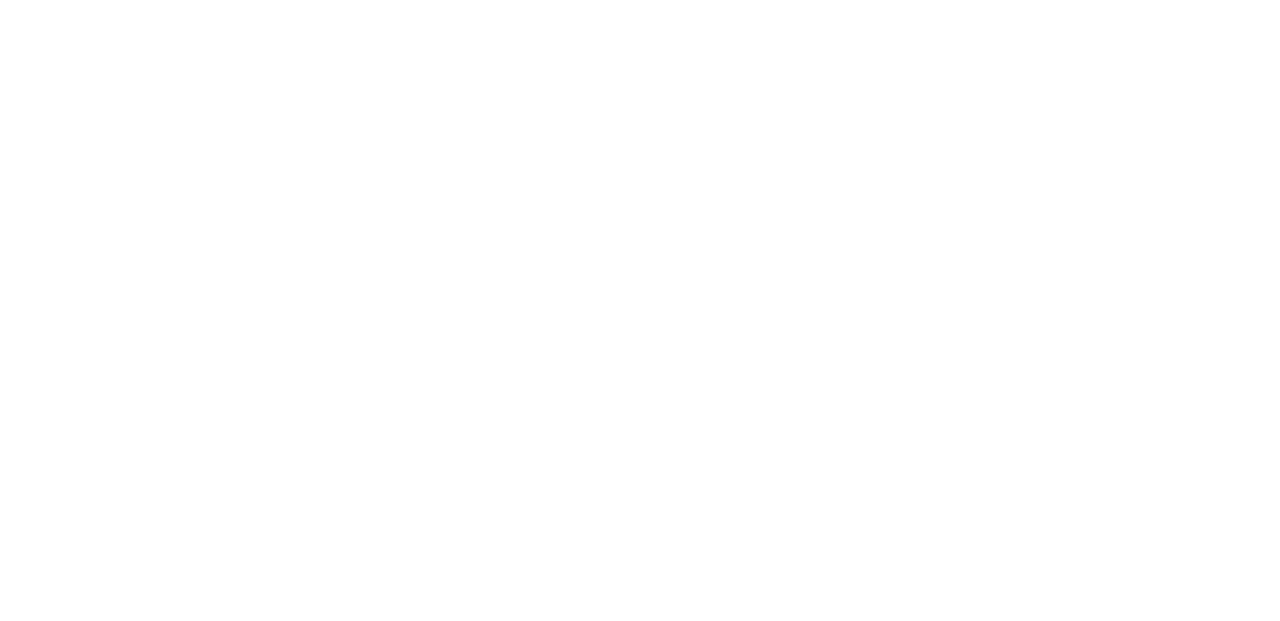
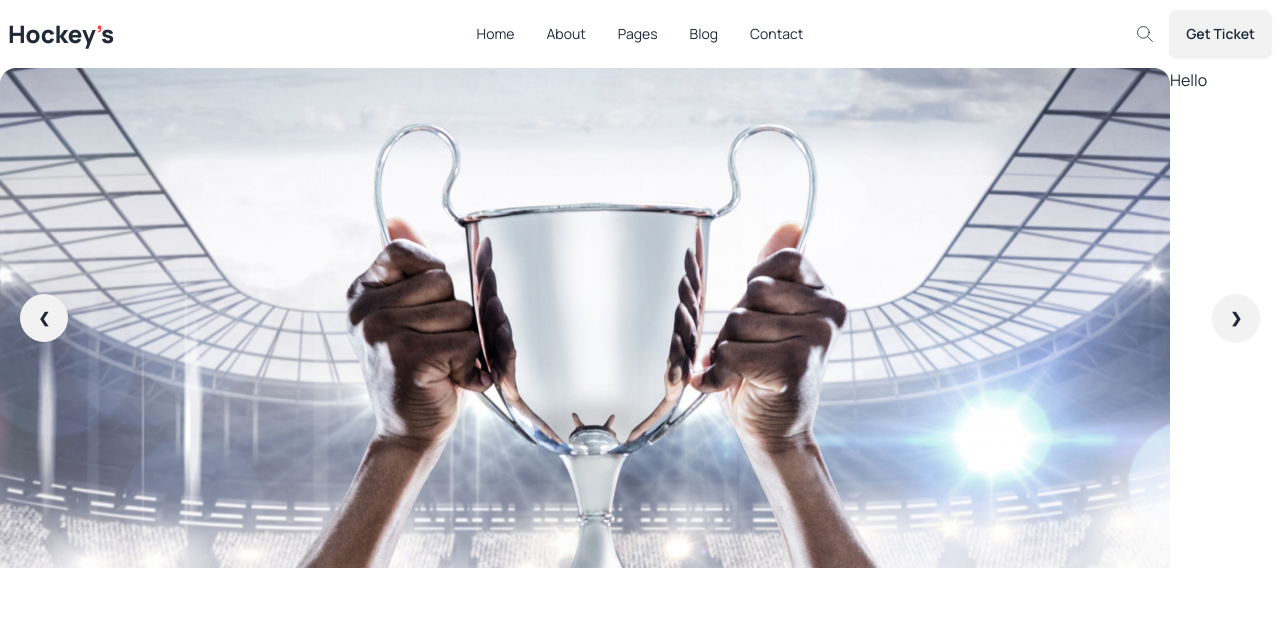
Before and after one commit to Biplob-1/programming-hero-B9A3-tailwind, a plain HTML site: page index.html in a window 1280 px wide. Drawn offline with nearby package versions, Linux system fonts and the light colour scheme.

Commit message:
header section compleate

```diff
--- a/css/styles.css
+++ b/css/styles.css
@@ -0,0 +1,4 @@
+/* common styles */
+body{
+    font-family: 'Manrope', sans-serif;
+}
--- a/index.html
+++ b/index.html
@@ -10,7 +10,7 @@
     <!-- Google fonts Poppins -->
     <link rel="preconnect" href="https://fonts.googleapis.com">
     <link rel="preconnect" href="https://fonts.gstatic.com" crossorigin>
-    <link href="https://fonts.googleapis.com/css2?family=Poppins:wght@400;600;700;800&display=swap" rel="stylesheet">
+    <link href="https://fonts.googleapis.com/css2?family=Manrope:wght@400;500;600;700;800&display=swap" rel="stylesheet">
     <!-- Custome Tailwind CSS -->
     <script>
         tailwind.config = {
@@ -18,6 +18,15 @@
             extend: {
               colors: {
                 clifford: '#da373d',
+                'custom-dark': '#131318',
+                'custom-red': '#FF4240',
+                'custom-purple': '#424247',
+                'white-60': 'rgba(255, 255, 255, 0.6)',
+                'custom-opacity-60': 'rgba(19, 19, 24, 0.6)',
+                'custom-opacity-50': 'rgba(19, 19, 24, 0.5)',
+                'custom-opacity-40': 'rgba(19, 19, 24, 0.4)',
+                'custom-opacity-30': 'rgba(19, 19, 24, 0.3)',
+
               }
             }
           }
@@ -28,8 +37,77 @@
 </head>
 <body>
     <!-- header section -->
-    <header>
+    <header class="lg:container lg:mx-auto">
+        <!-- navbar -->
+        <nav>
+            <div class="navbar bg-base-100">
+                <div class="navbar-start">
+                  <div class="dropdown">
+                    <div tabindex="0" role="button" class="btn btn-ghost lg:hidden">
+                      <svg xmlns="http://www.w3.org/2000/svg" class="h-5 w-5" fill="none" viewBox="0 0 24 24" stroke="currentColor"><path stroke-linecap="round" stroke-linejoin="round" stroke-width="2" d="M4 6h16M4 12h8m-8 6h16" /></svg>
+                    </div>
+                    <ul tabindex="0" class="menu menu-sm dropdown-content mt-3 z-[1] p-2 shadow bg-base-100 rounded-box w-52">
+                      <li><a>Home</a></li>
+                      <li><a>About</a></li>
+                      <li><a>Pages</a></li>
+                      <li><a>Blog</a></li>
+                      <li><a>Contact</a></li>
+                    </ul>
+                  </div>
+                  <a class="text-2xl font-extrabold">Hockey<span class="text-custom-red">’</span>s</a>
+                </div>
+                <div class="navbar-center hidden lg:flex">
+                  <ul class="menu menu-horizontal px-1">
+                    <li><a>Home</a></li>
+                      <li><a>About</a></li>
+                      <li><a>Pages</a></li>
+                      <li><a>Blog</a></li>
+                      <li><a>Contact</a></li>
+                  </ul>
+                </div>
+                <div class="navbar-end">
+                    <button class="btn btn-ghost btn-circle">
+                        <svg xmlns="http://www.w3.org/2000/svg" class="h-5 w-5" fill="none" viewBox="0 0 24 24" stroke="currentColor"><path stroke-linecap="round" stroke-linejoin="round" stroke-width="1" d="M21 21l-6-6m2-5a7 7 0 11-14 0 7 7 0 0114 0z" /></svg>
+                      </button>
+                  <a class="btn">Get Ticket</a>
+                </div>
+              </div>
+        </nav>
+        <!-- Carousel / Slider -->
+        <div class="carousel w-full lg:h-[500px]">
+            <!-- slider one -->
+            <div id="slide1" class="carousel-item relative w-full">
+                <div class=" flex flex-col lg:flex-row">
+                    <div>
+                        <img src="images/1.png" class="w-full" />
+                    </div>
+                    <div>
+                        <h3>Hello</h3>
+                    </div>
+                </div>
 
+              <div class="absolute flex justify-between transform -translate-y-1/2 left-5 right-5 top-1/2">
+                <a href="#slide2" class="btn btn-circle">❮</a>
+                <a href="#slide2" class="btn btn-circle">❯</a>
+              </div>
+            </div>
+            <!-- slider two -->
+            <div id="slide2" class="carousel-item relative w-full">
+                <div class=" flex flex-col lg:flex-row">
+                    <div>
+                        <img src="images/1.png" class="w-full" />
+                    </div>
+                    <div>
+                        <h3>Hello</h3>
+                    </div>
+                </div>
+
+              <div class="absolute flex justify-between transform -translate-y-1/2 left-5 right-5 top-1/2">
+                <a href="#slide1" class="btn btn-circle">❮</a>
+                <a href="#slide1" class="btn btn-circle">❯</a>
+              </div>
+            </div>
+          </div>
     </header>
     <!-- main section -->
     <main>
```
